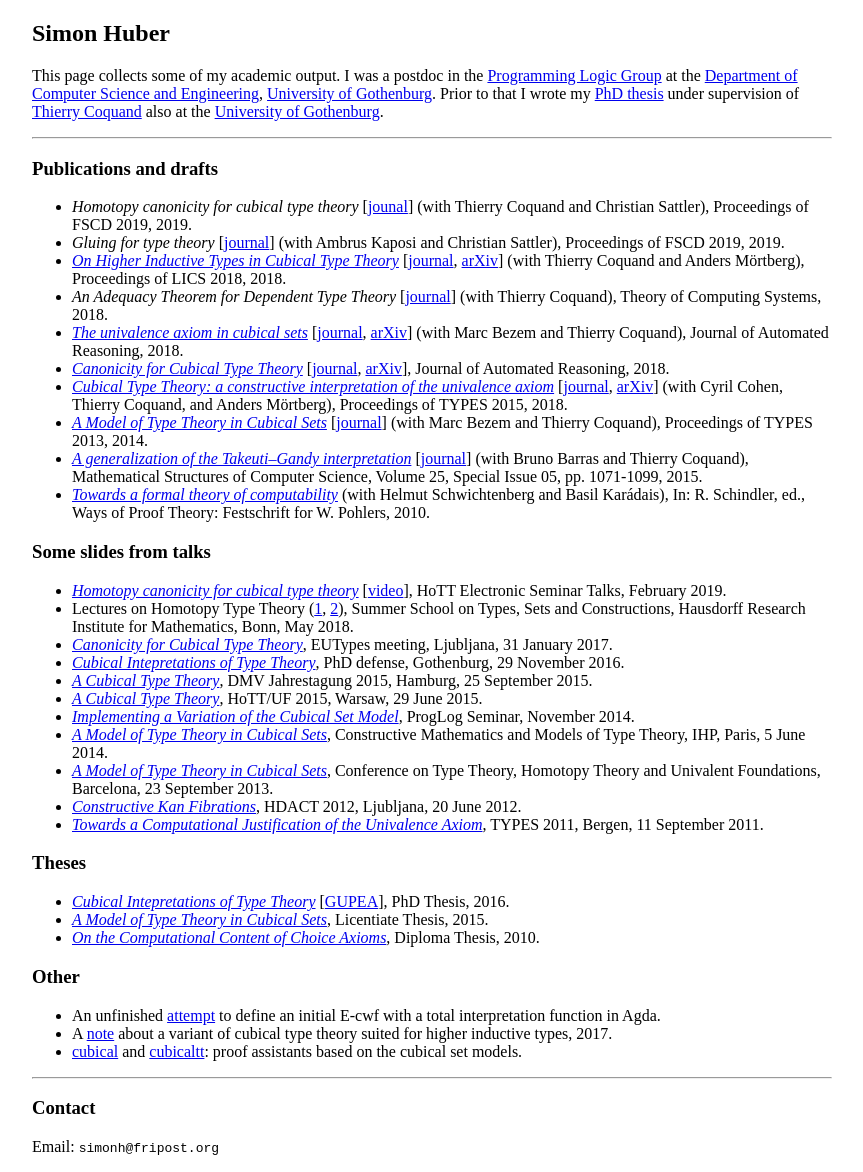
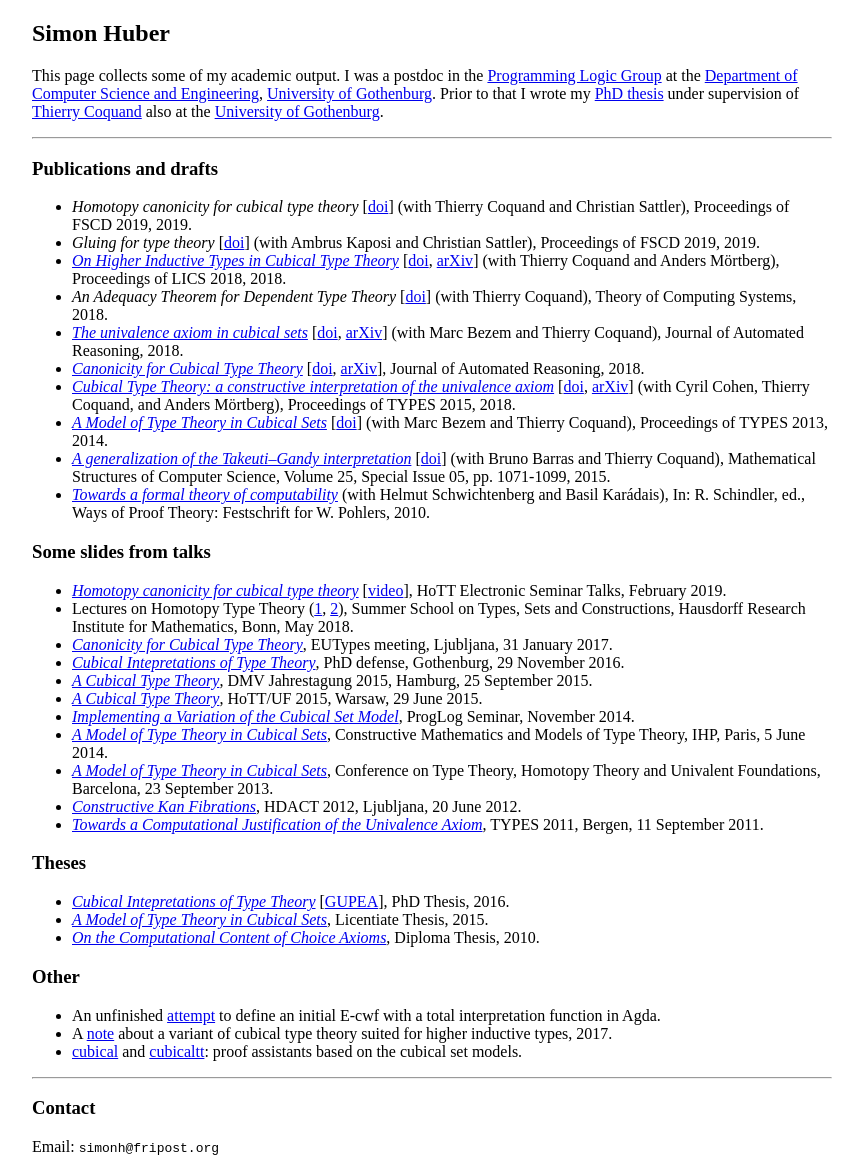
Before and after one commit to simhu/simhu.github.io, a Jekyll site: the page built from index.md, in a window 1280 px wide. Shown: the whole page, without its empty margins (208-1071 px from the left). Built offline with Jekyll 4.4.1, drawn with Linux system fonts in a browser that asks for light colours.

Commit message:
Rename journal to doi

```diff
--- a/index.md
+++ b/index.md
@@ -20,39 +20,39 @@ Coquand](https://www.cse.chalmers.se/~coquand/) also at the
 ### Publications and drafts
 
 - *Homotopy canonicity for cubical type theory*
-  \[[jounal](https://doi.org/10.4230/LIPIcs.FSCD.2019.11)\] (with
+  \[[doi](https://doi.org/10.4230/LIPIcs.FSCD.2019.11)\] (with
   Thierry Coquand and Christian Sattler), Proceedings of FSCD 2019,
   2019.
 - *Gluing for type theory*
-  \[[journal](https://doi.org/10.4230/LIPIcs.FSCD.2019.25)\]
+  \[[doi](https://doi.org/10.4230/LIPIcs.FSCD.2019.25)\]
   (with Ambrus Kaposi and Christian Sattler), Proceedings of FSCD
   2019, 2019.
 - [*On Higher Inductive Types in Cubical Type Theory*](papers/hitcubical.pdf)
-  \[[journal](https://doi.org/10.1145/3209108.3209197),
+  \[[doi](https://doi.org/10.1145/3209108.3209197),
   [arXiv](https://arxiv.org/abs/1802.01170)\] (with Thierry Coquand
   and Anders Mörtberg), Proceedings of LICS 2018, 2018.
 - *An Adequacy Theorem for Dependent Type Theory*
-  \[[journal](https://doi.org/10.1007/s00224-018-9879-9)\]
+  \[[doi](https://doi.org/10.1007/s00224-018-9879-9)\]
   (with Thierry Coquand), Theory of Computing Systems, 2018.
 - [*The univalence axiom in cubical sets*](papers/csetua.pdf)
-  \[[journal](https://doi.org/10.1007/s10817-018-9472-6),
+  \[[doi](https://doi.org/10.1007/s10817-018-9472-6),
   [arXiv](https://arxiv.org/abs/1710.10941)\] (with Marc Bezem and
   Thierry Coquand), Journal of Automated Reasoning, 2018.
 - [*Canonicity for Cubical Type Theory*](papers/cttnormal.pdf)
-  \[[journal](https://doi.org/10.1007/s10817-018-9469-1),
+  \[[doi](https://doi.org/10.1007/s10817-018-9469-1),
   [arXiv](https://arxiv.org/abs/1607.04156)\], Journal of Automated
   Reasoning, 2018.
 - [*Cubical Type Theory: a constructive interpretation of the
   univalence axiom*](papers/cubicaltt.pdf)
-  \[[journal](http://dx.doi.org/10.4230/LIPIcs.TYPES.2015.5),
+  \[[doi](http://dx.doi.org/10.4230/LIPIcs.TYPES.2015.5),
   [arXiv](https://arxiv.org/abs/1611.02108)\] (with Cyril Cohen,
   Thierry Coquand, and Anders Mörtberg), Proceedings of TYPES 2015,
   2018.
 - [*A Model of Type Theory in Cubical Sets*](papers/model1.pdf)
-  \[[journal](http://dx.doi.org/10.4230/LIPIcs.TYPES.2013.107)\] (with
+  \[[doi](http://dx.doi.org/10.4230/LIPIcs.TYPES.2013.107)\] (with
   Marc Bezem and Thierry Coquand), Proceedings of TYPES 2013, 2014.
 - [*A generalization of the Takeuti–Gandy interpretation*](papers/v5.pdf)
-  \[[journal](http://dx.doi.org/10.1017/S0960129514000504)\]
+  \[[doi](http://dx.doi.org/10.1017/S0960129514000504)\]
   (with Bruno Barras and Thierry Coquand), Mathematical Structures
   of Computer Science, Volume 25, Special Issue 05, pp. 1071-1099,
   2015.
```
